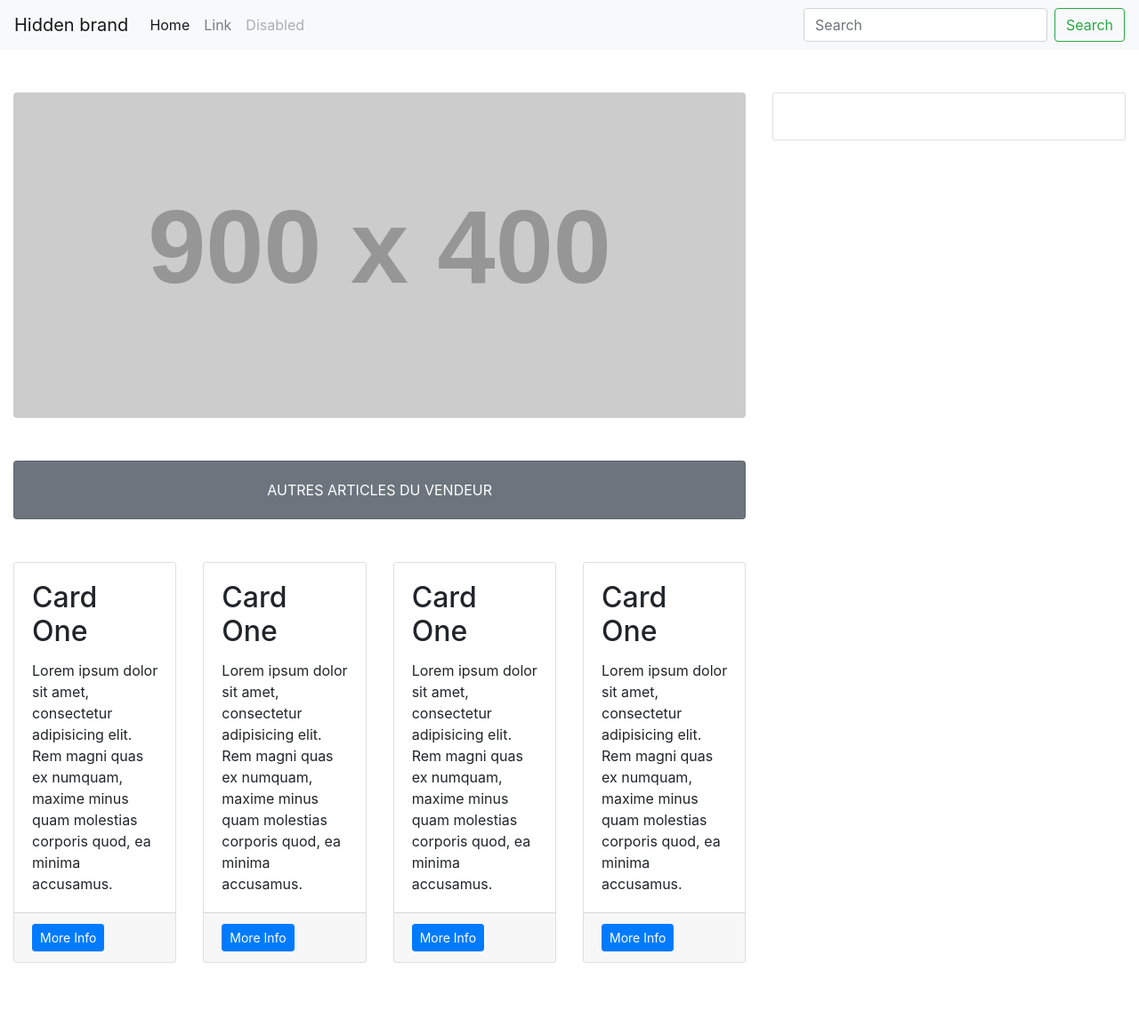
After one commit to CauttoMorgane/MangaDoc, a Symfony app: template templates/article.show.html.twig in a window 1280 px wide. The commit adds this page. Shown: the whole page at 89% size. Run offline with Twig, Linux system fonts and the light colour scheme; the template is opened without the code that fills it, so the values that code supplies are empty; grey boxes labelled with a size stand in for pictures from a placeholder-image service; some libraries are stand-ins or nearby versions.

Commit message:
start project

```diff
--- a/composer.json
+++ b/composer.json
@@ -5,6 +5,8 @@
         "php": "^7.1.3",
         "ext-ctype": "*",
         "ext-iconv": "*",
+        "doctrine/doctrine-fixtures-bundle": "^3.2",
+        "fzaninotto/faker": "^1.8",
         "sensio/framework-extra-bundle": "^5.1",
         "symfony/asset": "4.3.*",
         "symfony/console": "4.3.*",
--- a/config/bundles.php
+++ b/config/bundles.php
@@ -14,4 +14,5 @@ return [
     Symfony\Bundle\DebugBundle\DebugBundle::class => ['dev' => true, 'test' => true],
     Symfony\Bundle\MakerBundle\MakerBundle::class => ['dev' => true],
     Symfony\Bundle\WebServerBundle\WebServerBundle::class => ['dev' => true],
+    Doctrine\Bundle\FixturesBundle\DoctrineFixturesBundle::class => ['dev' => true, 'test' => true],
 ];
--- /dev/null
+++ b/templates/article.show.html.twig
@@ -0,0 +1,92 @@
+{% extends "base.html.twig" %}
+{% block body %}
+
+    <div class="row my-5">
+        <div class="col-md-8">
+            <div class="row">
+                <div class="col-md-12 text-center">
+                    <img class="img-fluid rounded mb-4 mb-lg-0" src="http://placehold.it/900x400" alt="">
+                </div>
+            </div>
+
+            <div class="row">
+                <div class="col-md-12">
+                    <div class="card text-white bg-secondary my-5 text-center">
+                        <div class="card-body">
+                            <p class="text-white m-0">
+                                AUTRES ARTICLES DU VENDEUR
+                            </p>
+                        </div>
+                    </div>
+                </div>
+            </div>
+
+            <div class="row">
+                <div class="col-md-3 mb-4">
+                    <div class="card h-100">
+                        <div class="card-body">
+                            <h2 class="card-title">Card One</h2>
+                            <p class="card-text">Lorem ipsum dolor sit amet, consectetur adipisicing elit. Rem magni
+                                quas ex
+                                numquam, maxime minus quam molestias corporis quod, ea minima accusamus.</p>
+                        </div>
+                        <div class="card-footer">
+                            <a href="#" class="btn btn-primary btn-sm">More Info</a>
+                        </div>
+                    </div>
+                </div>
+                <div class="col-md-3 mb-4">
+                    <div class="card h-100">
+                        <div class="card-body">
+                            <h2 class="card-title">Card One</h2>
+                            <p class="card-text">Lorem ipsum dolor sit amet, consectetur adipisicing elit. Rem magni
+                                quas ex
+                                numquam, maxime minus quam molestias corporis quod, ea minima accusamus.</p>
+                        </div>
+                        <div class="card-footer">
+                            <a href="#" class="btn btn-primary btn-sm">More Info</a>
+                        </div>
+                    </div>
+                </div>
+                <div class="col-md-3 mb-4">
+                    <div class="card h-100">
+                        <div class="card-body">
+                            <h2 class="card-title">Card One</h2>
+                            <p class="card-text">Lorem ipsum dolor sit amet, consectetur adipisicing elit. Rem magni
+                                quas ex
+                                numquam, maxime minus quam molestias corporis quod, ea minima accusamus.</p>
+                        </div>
+                        <div class="card-footer">
+                            <a href="#" class="btn btn-primary btn-sm">More Info</a>
+                        </div>
+                    </div>
+                </div>
+                <div class="col-md-3 mb-4">
+                    <div class="card h-100">
+                        <div class="card-body">
+                            <h2 class="card-title">Card One</h2>
+                            <p class="card-text">Lorem ipsum dolor sit amet, consectetur adipisicing elit. Rem magni
+                                quas ex
+                                numquam, maxime minus quam molestias corporis quod, ea minima accusamus.</p>
+                        </div>
+                        <div class="card-footer">
+                            <a href="#" class="btn btn-primary btn-sm">More Info</a>
+                        </div>
+                    </div>
+                </div>
+            </div>
+        </div>
+        <div class="col-md-4">
+            <div class="card">
+                <div class="card-body">
+                    <h2 class="card-title">{{ article.title }}</h2>
+                    <p class="card-text">
+                        {{ article.description }}
+                    </p>
+                </div>
+            </div>
+        </div>
+    </div>
+
+
+{% endblock %}
--- a/templates/base.html.twig
+++ b/templates/base.html.twig
@@ -4,9 +4,52 @@
     <meta charset="UTF-8">
     <title>{% block title %}Welcome!{% endblock %}</title>
     {% block stylesheets %}{% endblock %}
+    {# beware that the blocks in your template may be named different #}
+    {% block head_css %}
+        <link rel="stylesheet" href="https://stackpath.bootstrapcdn.com/bootstrap/4.1.3/css/bootstrap.min.css"
+              integrity="sha384-MCw98/SFnGE8fJT3GXwEOngsV7Zt27NXFoaoApmYm81iuXoPkFOJwJ8ERdknLPMO"
+              crossorigin="anonymous">
+    {% endblock %}
+    {% block head_js %}
+        <script src="https://code.jquery.com/jquery-3.3.1.slim.min.js"
+                integrity="sha384-q8i/X+965DzO0rT7abK41JStQIAqVgRVzpbzo5smXKp4YfRvH+8abtTE1Pi6jizo"
+                crossorigin="anonymous"></script>
+        <script src="https://cdnjs.cloudflare.com/ajax/libs/popper.js/1.14.3/umd/popper.min.js"
+                integrity="sha384-ZMP7rVo3mIykV+2+9J3UJ46jBk0WLaUAdn689aCwoqbBJiSnjAK/l8WvCWPIPm49"
+                crossorigin="anonymous"></script>
+        <script src="https://stackpath.bootstrapcdn.com/bootstrap/4.1.3/js/bootstrap.min.js"
+                integrity="sha384-ChfqqxuZUCnJSK3+MXmPNIyE6ZbWh2IMqE241rYiqJxyMiZ6OW/JmZQ5stwEULTy"
+                crossorigin="anonymous"></script>
+    {% endblock %}
+
 </head>
 <body>
+<nav class="navbar navbar-expand-lg navbar-light bg-light">
+    <button class="navbar-toggler" type="button" data-toggle="collapse" data-target="#navbarTogglerDemo01" aria-controls="navbarTogglerDemo01" aria-expanded="false" aria-label="Toggle navigation">
+        <span class="navbar-toggler-icon"></span>
+    </button>
+    <div class="collapse navbar-collapse" id="navbarTogglerDemo01">
+        <a class="navbar-brand" href="#">Hidden brand</a>
+        <ul class="navbar-nav mr-auto mt-2 mt-lg-0">
+            <li class="nav-item active">
+                <a class="nav-link" href="#">Home <span class="sr-only">(current)</span></a>
+            </li>
+            <li class="nav-item">
+                <a class="nav-link" href="#">Link</a>
+            </li>
+            <li class="nav-item">
+                <a class="nav-link disabled" href="#">Disabled</a>
+            </li>
+        </ul>
+        <form class="form-inline my-2 my-lg-0">
+            <input class="form-control mr-sm-2" type="search" placeholder="Search" aria-label="Search">
+            <button class="btn btn-outline-success my-2 my-sm-0" type="submit">Search</button>
+        </form>
+    </div>
+</nav>
+<div class="container-fluid">
     {% block body %}{% endblock %}
+</div>
 {% block javascripts %}{% endblock %}
 </body>
 </html>
```
Also changed, not shown: src/Controller/ArticleController.php (added, +34 -0 lines), src/DataFixtures/AppFixtures.php (added, +17 -0 lines), src/DataFixtures/ArticlesFixtures.php (added, +32 -0 lines), src/Entity/Article.php (added, +57 -0 lines), src/Repository/ArticleRepository.php (added, +50 -0 lines), templates/article.index.html.twig (added, +20 -0 lines), 4 other files. Lines whose indentation alone changed are shown as unchanged.
